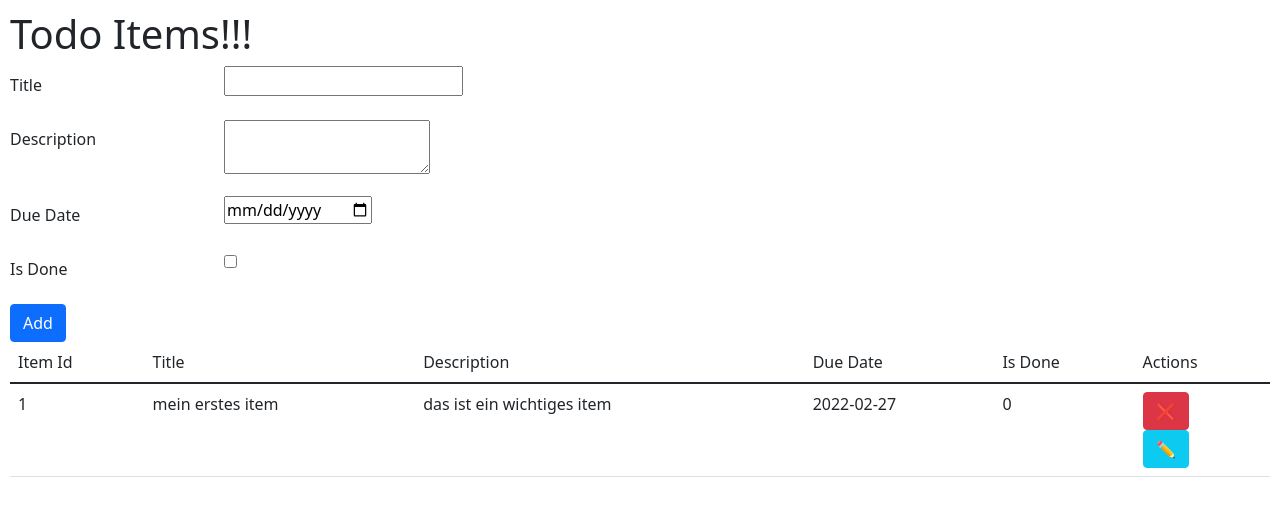
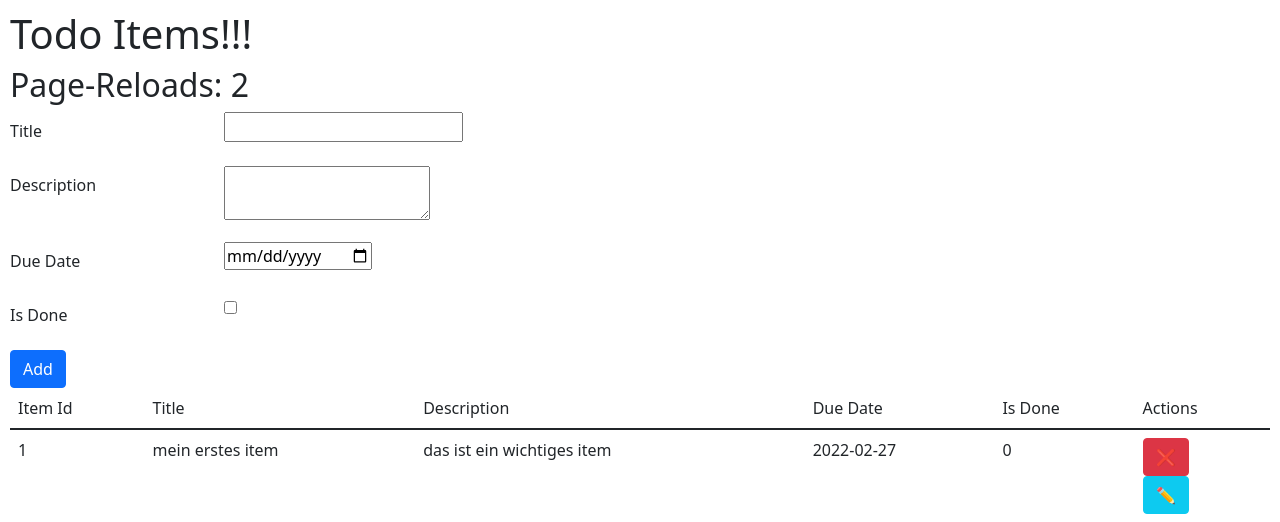
Before and after one commit to SPL21GL/INFI2022, a Flask app: page / in a window 1280 px wide. Shown: the top 522 px of the page. Run offline with Flask 2, Linux system fonts and the light colour scheme; data comes from the database, SQL or seed files in the repository.

Commit message:
Added changes to app.py

```diff
--- a/app.py
+++ b/app.py
@@ -1,4 +1,4 @@
-from flask import Flask, redirect, request, flash
+from flask import Flask, redirect, request, flash, session
 from flask.templating import render_template
 from editItemFrom import EditItemForm
 from model import db, Todoitem
@@ -36,6 +36,14 @@ def deleteItem():
 
 @app.route("/", methods=["get","post"])
 def index():
+
+    #holt den wert der Session Variable "number_of_reloads"
+    reload_count = session.get("number_of_reloads",1)
+    #anzahl um eins erhöhen
+    reload_count += 1
+    #neue anzahl abspeichern
+    session.update({"number_of_reloads": reload_count})
+
     addItemFormObject = AddItemForm()
 
     if addItemFormObject.validate_on_submit():
@@ -57,13 +65,13 @@ def index():
 
         return redirect("/")
 
-
     items = db.session.query(Todoitem).all()
 
     return render_template("index.html", \
         headline="Todo Items", \
         form = addItemFormObject, \
-        items = items)
+        items = items, \
+        reload_count = reload_count)
 
 @app.route("/editForm",methods=["post"])
 def submitEditForm():
--- a/static/todoitems.js
+++ b/static/todoitems.js
@@ -10,10 +10,15 @@ function showAllToasts()
 {
     let toastElList = [].slice.call(document.querySelectorAll('.toast'));
     let toastList = toastElList.map(function (toastEl) {
-        return new bootstrap.Toast(toastEl, option)
+        return new bootstrap.Toast(toastEl);
     });
 
     //for of schleife hier
+    for (let toast of toastList)
+    {
+        toast.show();
+    }
 }
 
 //funktion hier aufrufen
+showAllToasts();
--- a/templates/index.html
+++ b/templates/index.html
@@ -2,8 +2,9 @@
 
 {%block body%}
 
+<h2>Page-Reloads: {{reload_count}}</h2>
 
-
+<div class="toast-container">
 
 {% with messages = get_flashed_messages() %}
     {% if messages %}
@@ -22,6 +23,9 @@
         {% endfor %}
     {% endif %}
 {% endwith %}
+
+</div>
+
 
 <form method="post">
     <!-- title -->
```
